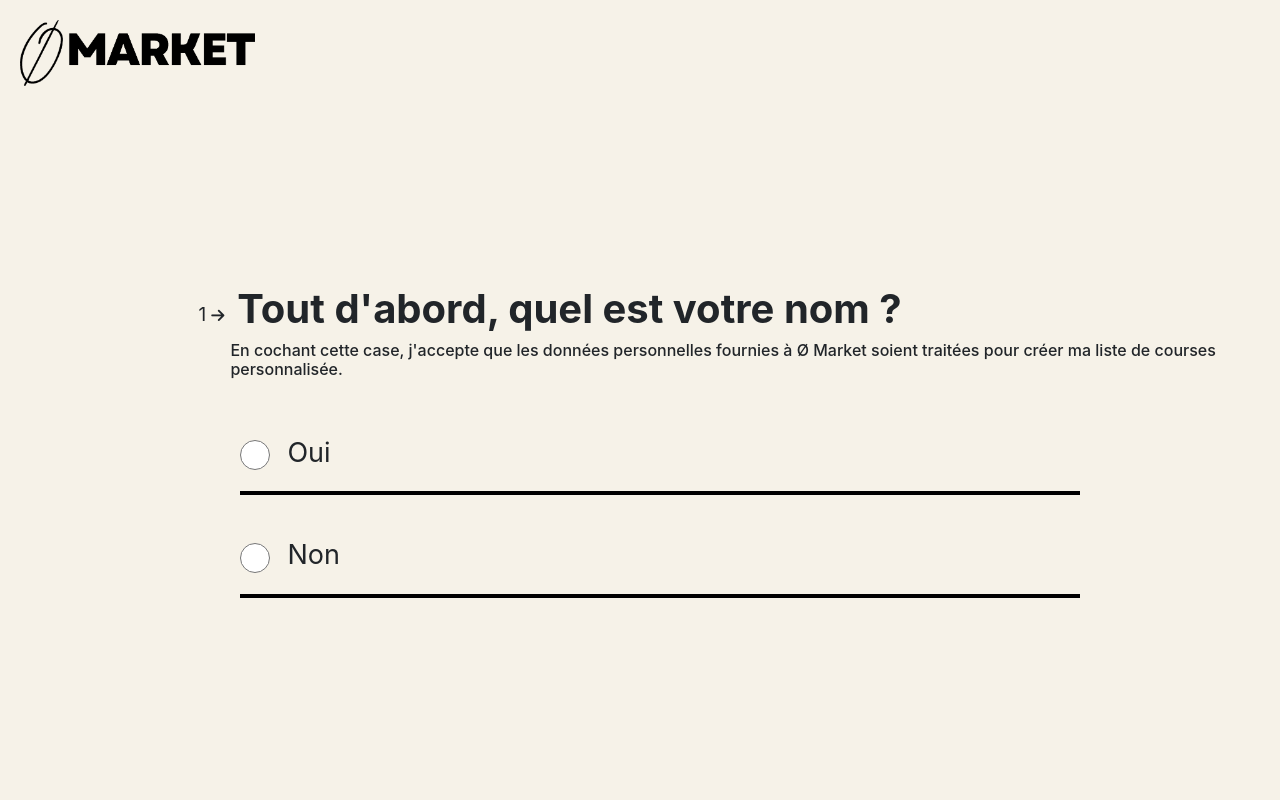
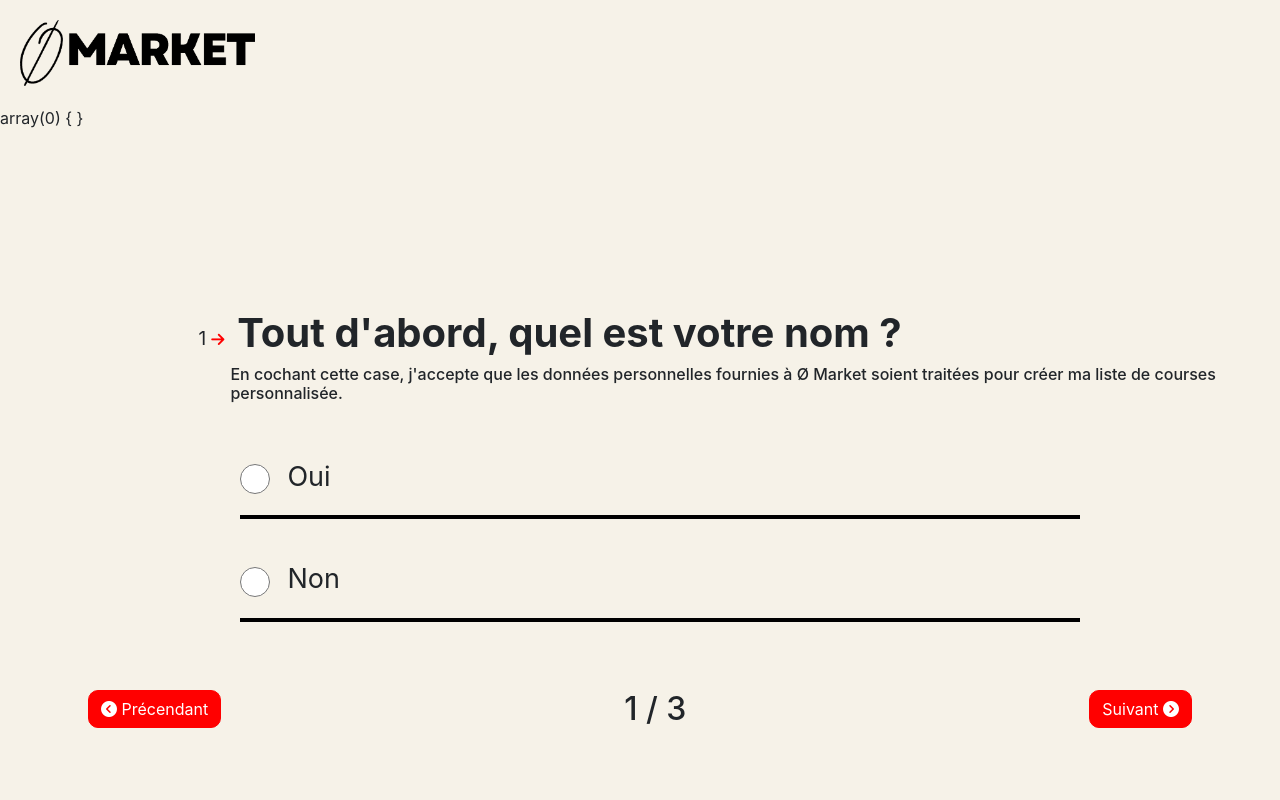
Before and after one commit to TheMaxium69/OMarket, a PHP site: page /form.php in a window 1280 px wide. Run offline with PHP 8.4, Linux system fonts and the light colour scheme.

Commit message:
Update form.php

```diff
--- a/form.php
+++ b/form.php
@@ -8,9 +8,12 @@
 
 </header>
 
-<main id="form">
 
-    <?php if (empty($_GET['q'])){
+<?php
+
+var_dump($_POST);
+
+if (empty($_GET['q'])){
 
     $nbQuestion = "1";
 
@@ -18,9 +21,13 @@
 
     $nbQuestion = $_GET['q'];
 
-    }
+} ?>
 
-    ?>
+
+<main id="form">
+    <form action="form.php?q=<?= $nbQuestion+1 ?>" method="POST">
+
+
 
 
 <!--    QUESTION        -->
@@ -41,7 +48,7 @@
 
                 <?php foreach ($env_question[$nbQuestion][$ENV_LANG]["select"] as $selectOne) { ?>
                     <div class="form-check">
-                        <input class="form-check-input" type="radio" name="q<?= $nbQuestion ?>" id="flexRadioDefault1">
+                        <input class="form-check-input" type="radio" name="q<?= $nbQuestion ?>" id="flexRadioDefault1" value="<?= $selectOne ?>">
                         <label class="form-check-label" for="flexRadioDefault1">
                             <?= $selectOne ?>
                         </label>
@@ -65,7 +72,11 @@
 <!--  BUTTOM VALIDATIOn  -->
 
 
-    <div style="background-color: red">
+    <div class="footer-form row">
+
+        <button class="footer-form-left btn btn-danger"> <i class="fa-solid fa-circle-chevron-left"></i> Précendant</button>
+        <h2> <?= $nbQuestion ?> / <?= count($env_question) ?> </h2>
+        <button type="submit" class="footer-form-right btn btn-danger">Suivant <i class="fa-solid fa-circle-chevron-right"></i> </button>
 
 
 
@@ -76,8 +87,7 @@
 
 
 
-
-
+    </form>
 </main>
 
 <style>
@@ -121,6 +131,7 @@
     #formBody prefix i{
         margin-left: 5px;
         font-size: 15px;
+        color: red;
     }
 
     #formBody input.champ{
@@ -173,9 +184,28 @@
 
     #formBody .form-check-input:checked {
 
-        accent-color: #000000 !important;
+        accent-color: #ff0024 !important;
     }
 
+    #formBody .footer-form{
+        /*background-color: red;*/
+        position: absolute;
+        height: 182px;
+        width: 100%;
+        bottom: 0;
+        left: 0;
+    }
+
+    #formBody .footer-form button{
+        margin: auto 88px;
+        background-color: red;
+        border-color: red;
+        border-radius: 10px;
+    }
+
+    #formBody .footer-form h2{
+        margin: auto;
+    }
 
 
 
```
Lines whose indentation alone changed are shown as unchanged.
